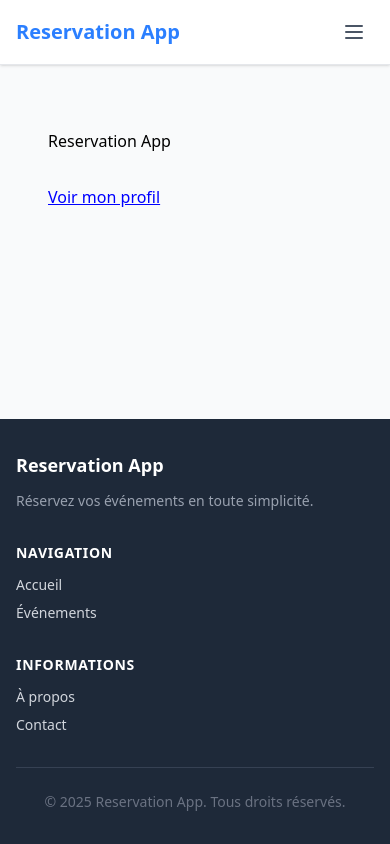
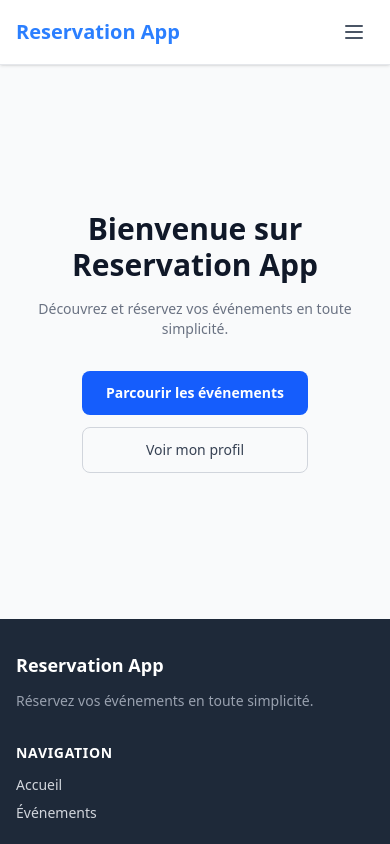
Before and after one commit to elouannasse/r-servation-backend, a Next.js app in the folder frontend/: page / in a window 390 px wide. Shown: the top 844 px of the page. Built offline with nearby package versions, Linux system fonts and the light colour scheme; no server answers.

Commit message:
RD-420 Responsive design

```diff
--- a/frontend/components/Layout.tsx
+++ b/frontend/components/Layout.tsx
@@ -10,7 +10,7 @@ export default function Layout({ children }: LayoutProps) {
   return (
     <div className="min-h-screen flex flex-col bg-gray-50">
       <Navbar />
-      <main className="flex-1 max-w-7xl w-full mx-auto px-4 py-8">
+      <main className="flex-1 max-w-7xl w-full mx-auto px-4 md:px-6 lg:px-8 py-6 md:py-8">
         {children}
       </main>
       <Footer />
--- a/frontend/pages/_error.tsx
+++ b/frontend/pages/_error.tsx
@@ -10,8 +10,8 @@ function ErrorPage({ statusCode }: ErrorProps) {
   const router = useRouter();
 
   return (
-    <div className="min-h-screen flex items-center justify-center bg-gray-50 p-8">
-      <div className="text-center bg-white rounded-lg shadow-md p-10 max-w-md w-full">
+    <div className="min-h-screen flex items-center justify-center bg-gray-50 p-4 md:p-8">
+      <div className="text-center bg-white rounded-lg shadow-md p-6 md:p-10 max-w-md w-full">
         <div className="w-16 h-16 bg-red-100 text-red-600 rounded-full flex items-center justify-center mx-auto mb-6">
           <svg
             className="w-8 h-8"
@@ -28,7 +28,7 @@ function ErrorPage({ statusCode }: ErrorProps) {
           </svg>
         </div>
 
-        <h1 className="text-4xl font-bold text-gray-800 mb-2">
+        <h1 className="text-3xl md:text-4xl font-bold text-gray-800 mb-2">
           {statusCode || "Erreur"}
         </h1>
         <p className="text-gray-500 mb-6">
--- a/frontend/pages/dashboard.tsx
+++ b/frontend/pages/dashboard.tsx
@@ -95,10 +95,10 @@ export default function Dashboard() {
     <div>
       {/* Header */}
       <div className="mb-8">
-        <h1 className="text-2xl font-bold text-gray-900">
+        <h1 className="text-xl md:text-2xl font-bold text-gray-900">
           Bonjour, {user?.name} 👋
         </h1>
-        <p className="text-gray-500 mt-1">
+        <p className="text-sm md:text-base text-gray-500 mt-1">
           {isAdmin
             ? "Gérez vos événements depuis votre tableau de bord."
             : "Retrouvez vos réservations en un coup d'œil."}
--- a/frontend/pages/index.tsx
+++ b/frontend/pages/index.tsx
@@ -2,20 +2,27 @@ import Link from "next/link";
 
 export default function Home() {
   return (
-    <div style={{ padding: "2rem", maxWidth: "1200px", margin: "0 auto" }}>
-      <h1>Reservation App</h1>
-      <nav style={{ marginTop: "2rem" }}>
+    <div className="min-h-[60vh] flex flex-col items-center justify-center px-4 md:px-6 lg:px-8 text-center">
+      <h1 className="text-3xl md:text-4xl lg:text-5xl font-bold text-gray-900 mb-4">
+        Bienvenue sur Reservation App
+      </h1>
+      <p className="text-sm md:text-base lg:text-lg text-gray-500 mb-8 max-w-2xl">
+        Découvrez et réservez vos événements en toute simplicité.
+      </p>
+      <div className="flex flex-col sm:flex-row gap-3">
+        <Link
+          href="/events"
+          className="bg-blue-600 hover:bg-blue-700 text-white px-6 py-3 rounded-lg text-sm md:text-base font-semibold transition-colors text-center"
+        >
+          Parcourir les événements
+        </Link>
         <Link
           href="/profile"
-          style={{
-            marginRight: "1rem",
-            color: "blue",
-            textDecoration: "underline",
-          }}
+          className="border border-gray-300 hover:bg-gray-50 text-gray-700 px-6 py-3 rounded-lg text-sm md:text-base font-medium transition-colors text-center"
         >
           Voir mon profil
         </Link>
-      </nav>
+      </div>
     </div>
   );
 }
--- a/frontend/pages/login.tsx
+++ b/frontend/pages/login.tsx
@@ -51,9 +51,9 @@ export default function Login() {
   };
 
   return (
-    <div className="min-h-screen flex items-center justify-center bg-gray-50 p-8">
-      <div className="bg-white rounded-lg shadow-md p-8 max-w-md w-full">
-        <h1 className="text-3xl font-bold mb-8 text-gray-800 text-center">
+    <div className="min-h-screen flex items-center justify-center bg-gray-50 p-4 md:p-8">
+      <div className="bg-white rounded-lg shadow-md p-5 md:p-8 max-w-md w-full">
+        <h1 className="text-2xl md:text-3xl font-bold mb-6 md:mb-8 text-gray-800 text-center">
           Connexion
         </h1>
 
--- a/frontend/pages/profile.tsx
+++ b/frontend/pages/profile.tsx
@@ -86,8 +86,8 @@ export default function Profile() {
 
   if (error) {
     return (
-      <div className="min-h-screen flex items-center justify-center bg-gray-50 p-8">
-        <div className="text-center p-8 bg-white rounded-lg shadow-md max-w-md w-full">
+      <div className="min-h-screen flex items-center justify-center bg-gray-50 p-4 md:p-8">
+        <div className="text-center p-5 md:p-8 bg-white rounded-lg shadow-md max-w-md w-full">
           <ErrorMessage message={error} className="mb-4" />
           <Button onClick={() => router.push("/")}>
             Retour à l&apos;accueil
@@ -98,9 +98,9 @@ export default function Profile() {
   }
 
   return (
-    <div className="min-h-screen flex items-center justify-center bg-gray-50 p-8">
-      <div className="bg-white rounded-lg shadow-md p-8 max-w-xl w-full">
-        <h1 className="text-3xl font-bold mb-8 text-gray-800 text-center">
+    <div className="min-h-screen flex items-center justify-center bg-gray-50 p-4 md:p-8">
+      <div className="bg-white rounded-lg shadow-md p-5 md:p-8 max-w-xl w-full">
+        <h1 className="text-2xl md:text-3xl font-bold mb-6 md:mb-8 text-gray-800 text-center">
           Mon Profil
         </h1>
 
@@ -208,11 +208,19 @@ export default function Profile() {
           )}
         </div>
 
-        <div className="flex gap-4 mt-8 justify-center">
-          <Button variant="secondary" onClick={() => router.push("/")}>
+        <div className="flex flex-col sm:flex-row gap-3 sm:gap-4 mt-8 justify-center">
+          <Button
+            variant="secondary"
+            onClick={() => router.push("/")}
+            className="w-full sm:w-auto"
+          >
             Retour à l&apos;accueil
           </Button>
-          <Button variant="danger" onClick={logout}>
+          <Button
+            variant="danger"
+            onClick={logout}
+            className="w-full sm:w-auto"
+          >
             Se déconnecter
           </Button>
         </div>
```
